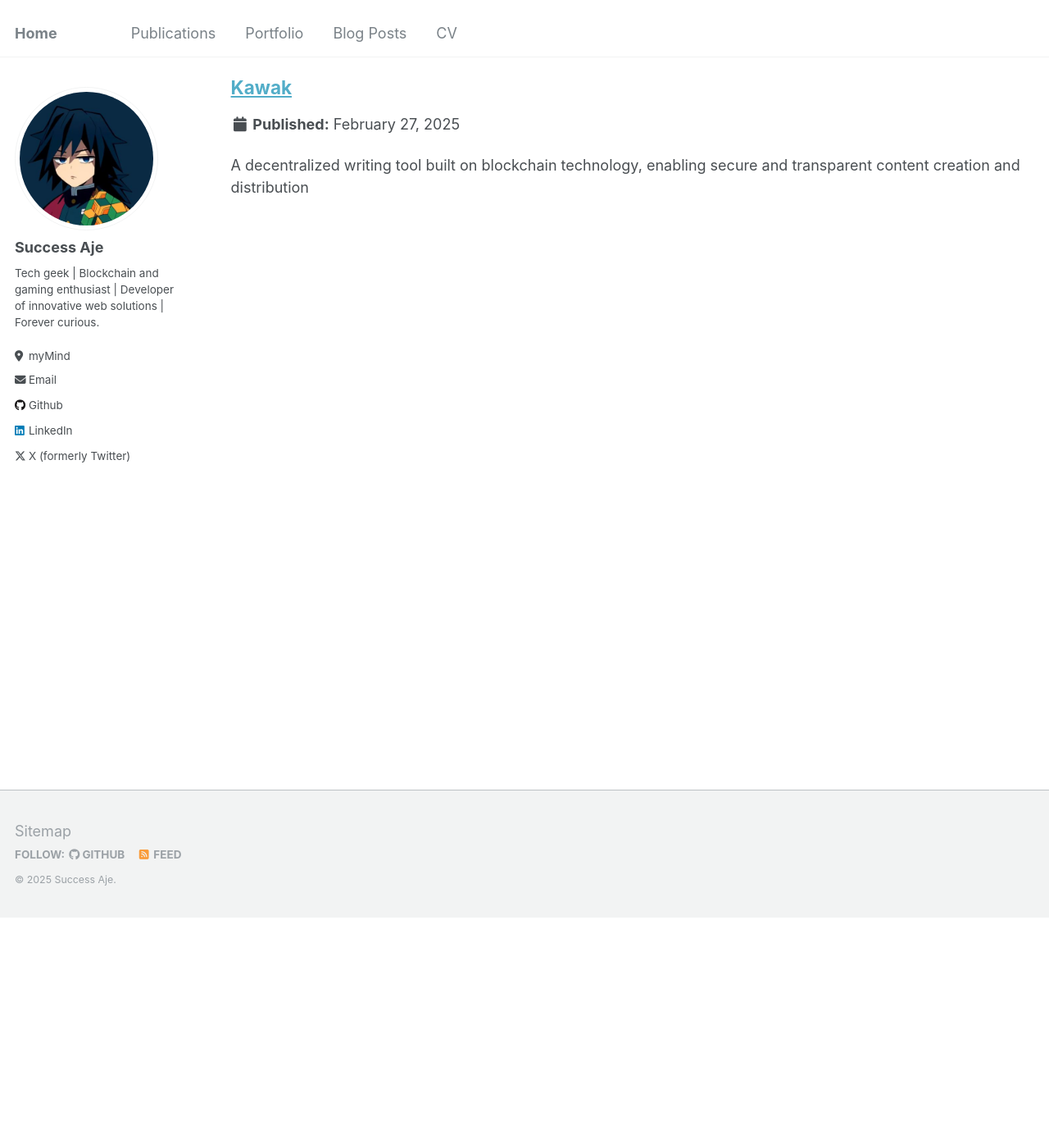
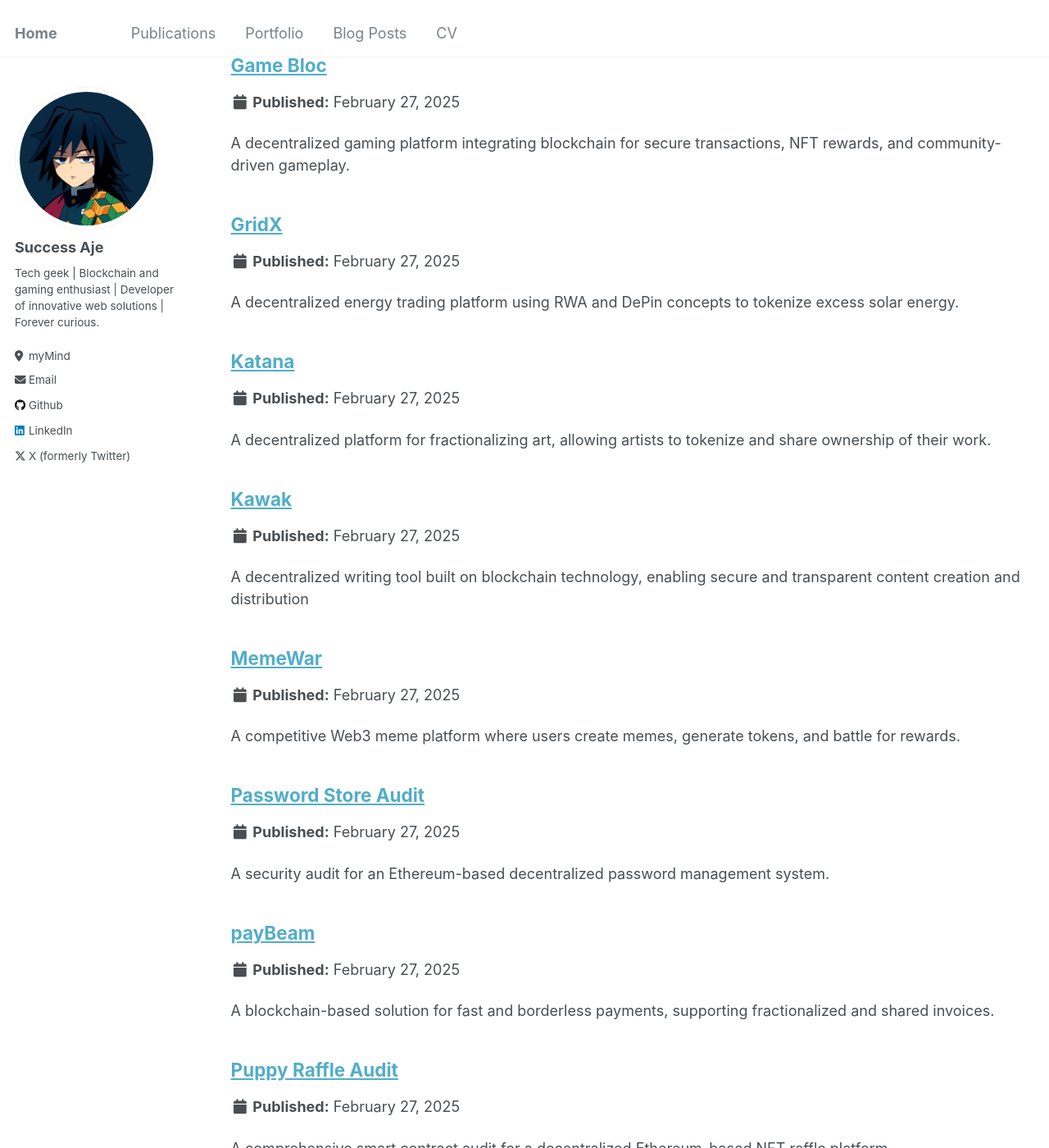
Before and after one commit to successaje/successaje.github.io, a Jekyll site: the page built from _pages/portfolio.html, in a window 1280 px wide and 1400 px high, scrolled down 281 px. Shown: the whole window at 82% size. Built offline with Jekyll 4.4.1, drawn with Linux system fonts in a browser that asks for light colours; some of the changed text lies outside the part shown.

Commit message:
portfolio update

```diff
--- /dev/null
+++ b/_portfolio/coingenie.md
@@ -0,0 +1,22 @@
+---
+title: "Coingenie"
+excerpt: "An AI-powered Telegram bot for Web3 education and Solana wallet management."
+collection: portfolio
+---
+
+Coingenie is an innovative Telegram bot that combines AI and blockchain technology to educate users on Web3 and manage Solana wallets. By integrating AI with the Hugging Face model, it provides an intuitive and automated experience.
+
+## Key Contributions
+
+- **AI Integration**: Used the Hugging Face model to enable natural language interactions for Web3 education.
+- **Wallet Management**: Developed features for users to create and manage Solana wallets within Telegram.
+- **Seamless Transactions**: Implemented functionalities for transferring SOL directly from Telegram.
+- **Security Measures**: Ensured safe and encrypted wallet operations using Python and Telegram BotFather.
+
+## Why Coingenie?
+
+- **Web3 Accessibility**: Simplifies blockchain onboarding through AI-powered guidance.
+- **Instant Transactions**: Enables quick and easy Solana transfers without leaving Telegram.
+- **Educational Tool**: Empowers users to learn and navigate Web3 seamlessly.
+
+Explore Coingenie and enhance your Web3 experience today! [here](https://github.com/successaje/Coingenie)
--- /dev/null
+++ b/_portfolio/gridx.md
@@ -0,0 +1,21 @@
+---
+title: "GridX"
+excerpt: "A decentralized energy trading platform using RWA and DePin concepts to tokenize excess solar energy."
+collection: portfolio
+---
+
+GridX is an innovative project enabling decentralized solar energy trading on **Polygon and Stellar**, leveraging **Real World Assets (RWA)** and **Decentralized Physical Infrastructure (DePin)**. Users can sell excess solar power and earn token incentives.
+
+## Key Contributions
+
+- **RWA Tokenization**: Developed Solidity and Rust-based smart contracts to tokenize solar energy.
+- **Decentralized Marketplace**: Designed a peer-to-peer trading system for solar energy transactions.
+- **Incentive Mechanism**: Rewarded users with tokens for contributing excess power.
+
+## Why GridX?
+
+- **Sustainable Energy Economy**: Encourages renewable energy adoption through decentralized finance.
+- **Decentralized Control**: Removes intermediaries, enabling direct trading.
+- **Scalable Infrastructure**: Built to support global energy trade.
+
+Power the future with GridX![here](grid-x-xi.vercel.app)
--- /dev/null
+++ b/_portfolio/katana.md
@@ -0,0 +1,21 @@
+---
+title: "Katana"
+excerpt: "A decentralized platform for fractionalizing art, allowing artists to tokenize and share ownership of their work."
+collection: portfolio
+---
+
+Katana is a Web3 platform that enables artists to fractionalize their art—whether digital or music—allowing fans to own shares of creative works. Built on the Ethena blockchain, it brings decentralized ownership to the art industry.
+
+## Key Contributions
+
+- **Smart Contracts**: Developed Solidity-based contracts for fractional ownership of art pieces.
+- **Decentralized Marketplace**: Created a trading system for users to buy and sell art fractions securely.
+- **Artist-Fan Engagement**: Enabled direct interaction between creators and their supporters through blockchain.
+
+## Why Katana?
+
+- **Democratized Art Ownership**: Fans can invest in and own fractions of their favorite artists' work.
+- **Liquidity for Creators**: Artists can monetize their work without intermediaries.
+- **Blockchain Transparency**: Ensures fair and verifiable ownership.
+
+Own a piece of your favorite art with Katana!(here)[katana-hazel.vercel.app]
--- /dev/null
+++ b/_portfolio/memewar.md
@@ -0,0 +1,21 @@
+---
+title: "MemeWar"
+excerpt: "A competitive Web3 meme platform where users create memes, generate tokens, and battle for rewards."
+collection: portfolio
+---
+
+MemeWar is a play-to-earn DApp built on the Binance Smart Chain (BSC). Inspired by platforms like Pump.fun, it lets users create memes, generate tokens, and engage in battles to win rewards.
+
+## Key Contributions
+
+- **Dynamic Token Creation**: Users generate tokens for their memes, with 50% locked in a prize pool.
+- **Meme Battles**: Players compete by reaching milestones to claim locked funds from their opponents.
+- **Community Engagement**: Designed an engaging and interactive meme economy.
+
+## Why MemeWar?
+
+- **Gamified Meme Economy**: Users monetize their creativity while competing in a decentralized system.
+- **Fair Reward Distribution**: Smart contracts ensure transparent reward mechanics.
+- **User-Driven Content**: A social and competitive experience fueled by community participation.
+
+Join the meme revolution and start earning on MemeWar![here](meme-war.vercel.app)
--- /dev/null
+++ b/_portfolio/passwordStore.md
@@ -0,0 +1,21 @@
+---
+title: "Password Store Audit"
+excerpt: "A security audit for an Ethereum-based decentralized password management system."
+collection: portfolio
+---
+
+The **Password Store** project is a decentralized, Ethereum-based **password management system**. I conducted an **extensive security audit** to ensure the platform’s robustness.
+
+## Key Contributions
+
+- **Code Analysis**: Reviewed Solidity contracts for vulnerabilities.
+- **Security Enhancements**: Suggested improvements to fortify data encryption.
+- **Efficiency Optimization**: Reduced gas costs and enhanced smart contract execution.
+
+## Why Secure Password Management?
+
+- **Decentralized Security**: Eliminates single points of failure.
+- **User-Controlled Access**: Ensures privacy without third-party risks.
+- **Immutable Records**: Prevents unauthorized modifications.
+
+Strengthen your security with decentralized password management today![here](https://github.com/successaje/Security-Reviews/blob/main/2025-18-02-password-audit-report.pdf)
--- /dev/null
+++ b/_portfolio/paybeam.md
@@ -0,0 +1,21 @@
+---
+title: "payBeam"
+excerpt: "A blockchain-based solution for fast and borderless payments, supporting fractionalized and shared invoices."
+collection: portfolio
+---
+
+payBeam is a cross-border transaction platform built on **Stellar**, designed to simplify payments for subscriptions, invoices, and family plans. It allows users to **split payments** dynamically.
+
+## Key Contributions
+
+- **Fractional Payments**: Developed smart contracts to enable split transactions.
+- **Invoice Sharing**: Built a feature for users to generate invoices and share them for group payments.
+- **Fast Transactions**: Leveraged Stellar’s high-speed blockchain for low-fee cross-border payments.
+
+## Why payBeam?
+
+- **Global Accessibility**: Enables seamless international transactions.
+- **Collaborative Payments**: Users can share expenses efficiently.
+- **Decentralized and Secure**: Eliminates intermediaries for a trustless payment system.
+
+Simplify payments with payBeam today![here](https://github.com/successaje/Paybeam)
--- /dev/null
+++ b/_portfolio/puppyRaffle.md
@@ -0,0 +1,21 @@
+---
+title: "Puppy Raffle Audit"
+excerpt: "A comprehensive smart contract audit for a decentralized Ethereum-based NFT raffle platform."
+collection: portfolio
+---
+
+Puppy Raffle is an Ethereum-based NFT raffle system. I conducted a **security audit** to ensure **smart contract safety and integrity**.
+
+## Key Contributions
+
+- **Vulnerability Assessment**: Identified and mitigated potential security flaws.
+- **Gas Optimization**: Improved contract efficiency to reduce costs.
+- **Code Review**: Provided detailed feedback to enhance contract reliability.
+
+## Why Smart Contract Audits?
+
+- **Security Assurance**: Prevents exploits and vulnerabilities.
+- **Optimized Performance**: Reduces unnecessary blockchain costs.
+- **Trust & Compliance**: Ensures transparent and fair operation.
+
+Ensure your smart contracts are secure with a professional audit.[here](https://github.com/successaje/Security-Reviews)
--- /dev/null
+++ b/_portfolio/stoneage.md
@@ -0,0 +1,22 @@
+---
+title: "StoneAge Farm"
+excerpt: "A Web3 strategy game where players farm, trade land, and evolve tools in a decentralized Stone Age world."
+collection: portfolio
+---
+
+StoneAge Farm is a blockchain-based **Web3 strategy game** built on **Flow and Solana**, offering NFT-based land ownership, crypto-powered trading, and in-game evolution.
+
+## Key Contributions
+
+- **NFT Integration**: Designed a cross-chain system for trading land and in-game assets.
+- **Marketplace Development**: Created an economy where players farm, trade, and evolve tools.
+- **Game Mechanics**: Implemented player progression, leaderboards, and social features.
+
+## Why StoneAge?
+
+- **True Ownership**: Players own their assets as NFTs, ensuring digital sovereignty.
+- **Engaging Economy**: A self-sustaining game economy powered by blockchain.
+- **Cross-Chain Compatibility**: Allows seamless asset transfers between Solana and Flow.
+
+Enter the Stone Age and start farming today![here](https://t.me/stoneage_farm_bot)
+[github](https://github.com/Dunsin-cyber/StoneAge)
```
Also changed, not shown: _portfolio/gamebloc.md (+1 -1 lines), 1 other file.
